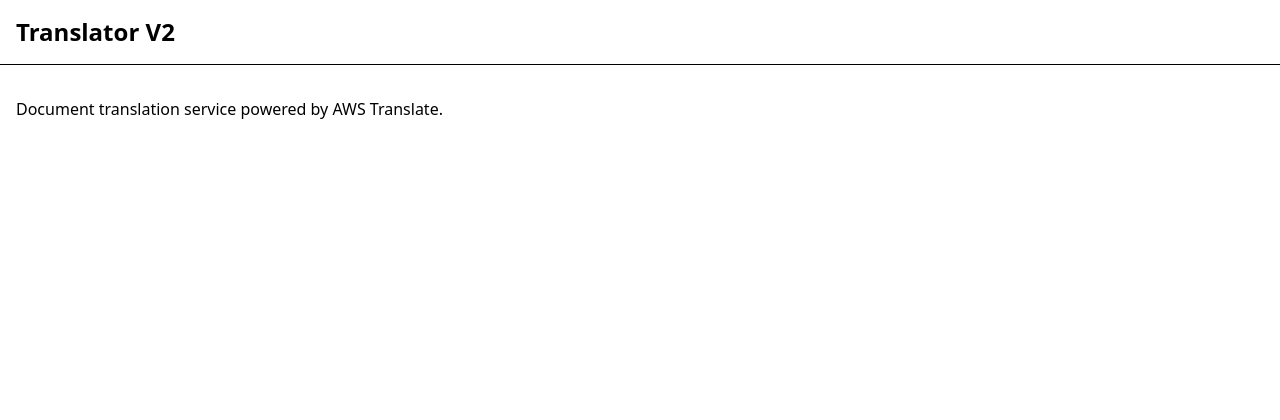
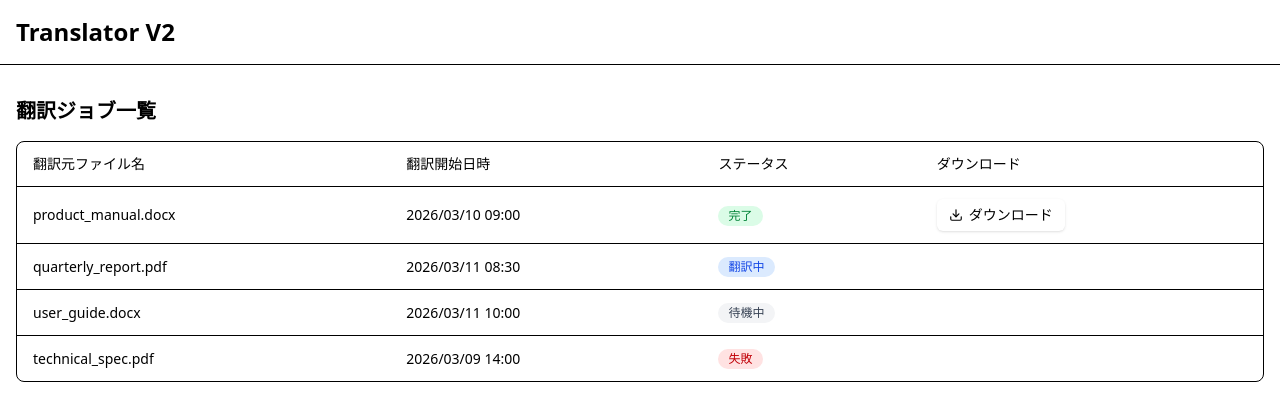
Before and after one commit to VOST-dev/renova-ppt-translator, a React (Vite) app in the folder frontend/: page / in a window 1280 px wide. Shown: the top 420 px of the page. Built offline with nearby package versions, Linux system fonts and the light colour scheme.

Commit message:
フロントエンドUIをモックで実装

```diff
--- a/frontend/src/App.tsx
+++ b/frontend/src/App.tsx
@@ -1,3 +1,5 @@
+import { TranslationListPage } from "./pages/TranslationListPage";
+
 function App() {
   return (
     <div className="min-h-screen bg-background text-foreground">
@@ -7,9 +9,7 @@
         </div>
       </header>
       <main className="container mx-auto px-4 py-8">
-        <p className="text-muted-foreground">
-          Document translation service powered by AWS Translate.
-        </p>
+        <TranslationListPage />
       </main>
     </div>
   );
--- /dev/null
+++ b/frontend/src/components/DownloadButton.tsx
@@ -0,0 +1,22 @@
+import { Download } from "lucide-react";
+import { useDownloadJob } from "../hooks/useDownloadJob";
+
+type Props = {
+  jobId: string;
+};
+
+export function DownloadButton({ jobId }: Props) {
+  const { mutate, isPending } = useDownloadJob();
+
+  return (
+    <button
+      type="button"
+      onClick={() => mutate(jobId)}
+      disabled={isPending}
+      className="inline-flex items-center gap-1.5 rounded-md bg-primary px-3 py-1.5 text-sm font-medium text-primary-foreground shadow-sm hover:bg-primary/90 disabled:cursor-not-allowed disabled:opacity-50"
+    >
+      <Download className="size-3.5" />
+      {isPending ? "取得中..." : "ダウンロード"}
+    </button>
+  );
+}
--- /dev/null
+++ b/frontend/src/components/TranslationStatusBadge.tsx
@@ -0,0 +1,35 @@
+import type { Job } from "../lib/api";
+
+type Props = {
+  status: Job["status"];
+};
+
+const STATUS_CONFIG: Record<Job["status"], { label: string; className: string }> = {
+  SUBMITTED: {
+    label: "待機中",
+    className: "bg-gray-100 text-gray-700",
+  },
+  IN_PROGRESS: {
+    label: "翻訳中",
+    className: "bg-blue-100 text-blue-700",
+  },
+  COMPLETED: {
+    label: "完了",
+    className: "bg-green-100 text-green-700",
+  },
+  FAILED: {
+    label: "失敗",
+    className: "bg-red-100 text-red-700",
+  },
+};
+
+export function TranslationStatusBadge({ status }: Props) {
+  const { label, className } = STATUS_CONFIG[status];
+  return (
+    <span
+      className={`inline-flex items-center rounded-full px-2.5 py-0.5 text-xs font-medium ${className}`}
+    >
+      {label}
+    </span>
+  );
+}
--- /dev/null
+++ b/frontend/src/components/TranslationTable.tsx
@@ -0,0 +1,48 @@
+import type { Job } from "../lib/api";
+import { DownloadButton } from "./DownloadButton";
+import { TranslationStatusBadge } from "./TranslationStatusBadge";
+
+type Props = {
+  jobs: Job[];
+};
+
+function formatDate(iso: string): string {
+  return new Date(iso).toLocaleString("ja-JP", {
+    year: "numeric",
+    month: "2-digit",
+    day: "2-digit",
+    hour: "2-digit",
+    minute: "2-digit",
+  });
+}
+
+export function TranslationTable({ jobs }: Props) {
+  return (
+    <div className="overflow-x-auto rounded-lg border">
+      <table className="w-full text-sm">
+        <thead>
+          <tr className="border-b bg-muted/50 text-left">
+            <th className="px-4 py-3 font-medium text-muted-foreground">翻訳元ファイル名</th>
+            <th className="px-4 py-3 font-medium text-muted-foreground">翻訳開始日時</th>
+            <th className="px-4 py-3 font-medium text-muted-foreground">ステータス</th>
+            <th className="px-4 py-3 font-medium text-muted-foreground">ダウンロード</th>
+          </tr>
+        </thead>
+        <tbody>
+          {jobs.map((job) => (
+            <tr key={job.jobId} className="border-b last:border-0 hover:bg-muted/30">
+              <td className="px-4 py-3 font-medium">{job.fileName}</td>
+              <td className="px-4 py-3 text-muted-foreground">{formatDate(job.createdAt)}</td>
+              <td className="px-4 py-3">
+                <TranslationStatusBadge status={job.status} />
+              </td>
+              <td className="px-4 py-3">
+                {job.status === "COMPLETED" ? <DownloadButton jobId={job.jobId} /> : null}
+              </td>
+            </tr>
+          ))}
+        </tbody>
+      </table>
+    </div>
+  );
+}
--- /dev/null
+++ b/frontend/src/hooks/useDownloadJob.ts
@@ -0,0 +1,11 @@
+import { useMutation } from "@tanstack/react-query";
+import { fetchDownloadUrl } from "../lib/api";
+
+export function useDownloadJob() {
+  return useMutation({
+    mutationFn: (jobId: string) => fetchDownloadUrl(jobId),
+    onSuccess: ({ downloadUrl }) => {
+      window.open(downloadUrl, "_blank", "noopener,noreferrer");
+    },
+  });
+}
--- /dev/null
+++ b/frontend/src/hooks/useJobs.ts
@@ -0,0 +1,10 @@
+import { useQuery } from "@tanstack/react-query";
+import { fetchJobs } from "../lib/api";
+import { jobKeys } from "../lib/queryKeys";
+
+export function useJobs() {
+  return useQuery({
+    queryKey: jobKeys.list(),
+    queryFn: fetchJobs,
+  });
+}
--- /dev/null
+++ b/frontend/src/lib/api.ts
@@ -0,0 +1,61 @@
+export interface Job {
+  jobId: string;
+  status: "SUBMITTED" | "IN_PROGRESS" | "COMPLETED" | "FAILED";
+  sourceLanguage: string;
+  targetLanguage: string;
+  fileName: string;
+  createdAt: string; // ISO 8601
+  updatedAt?: string; // ISO 8601
+}
+
+// Mock data
+const MOCK_JOBS: Job[] = [
+  {
+    jobId: "job-001",
+    status: "COMPLETED",
+    sourceLanguage: "en",
+    targetLanguage: "ja",
+    fileName: "product_manual.docx",
+    createdAt: "2026-03-10T09:00:00Z",
+    updatedAt: "2026-03-10T09:15:00Z",
+  },
+  {
+    jobId: "job-002",
+    status: "IN_PROGRESS",
+    sourceLanguage: "ja",
+    targetLanguage: "en",
+    fileName: "quarterly_report.pdf",
+    createdAt: "2026-03-11T08:30:00Z",
+  },
+  {
+    jobId: "job-003",
+    status: "SUBMITTED",
+    sourceLanguage: "en",
+    targetLanguage: "fr",
+    fileName: "user_guide.docx",
+    createdAt: "2026-03-11T10:00:00Z",
+  },
+  {
+    jobId: "job-004",
+    status: "FAILED",
+    sourceLanguage: "de",
+    targetLanguage: "ja",
+    fileName: "technical_spec.pdf",
+    createdAt: "2026-03-09T14:00:00Z",
+    updatedAt: "2026-03-09T14:05:00Z",
+  },
+];
+
+export async function fetchJobs(): Promise<{ jobs: Job[]; total: number }> {
+  // Mock: simulate network delay
+  await new Promise((resolve) => setTimeout(resolve, 600));
+  return { jobs: MOCK_JOBS, total: MOCK_JOBS.length };
+}
+
+export async function fetchDownloadUrl(jobId: string): Promise<{ downloadUrl: string }> {
+  await new Promise((resolve) => setTimeout(resolve, 400));
+  // Mock: return a fake presigned URL
+  return {
+    downloadUrl: `https://example-bucket.s3.amazonaws.com/translations/${jobId}/result.docx?X-Amz-Signature=mock`,
+  };
+}
--- /dev/null
+++ b/frontend/src/lib/queryKeys.ts
@@ -0,0 +1,5 @@
+export const jobKeys = {
+  all: ["jobs"] as const,
+  list: () => [...jobKeys.all, "list"] as const,
+  detail: (id: string) => [...jobKeys.all, "detail", id] as const,
+};
--- /dev/null
+++ b/frontend/src/pages/TranslationListPage.tsx
@@ -0,0 +1,32 @@
+import { Loader2 } from "lucide-react";
+import { TranslationTable } from "../components/TranslationTable";
+import { useJobs } from "../hooks/useJobs";
+
+export function TranslationListPage() {
+  const { data, isPending, isError } = useJobs();
+
+  return (
+    <section>
+      <h2 className="mb-4 text-xl font-semibold">翻訳ジョブ一覧</h2>
+
+      {isPending && (
+        <div className="flex items-center justify-center py-16 text-muted-foreground">
+          <Loader2 className="mr-2 size-5 animate-spin" />
+          <span>読み込み中...</span>
+        </div>
+      )}
+
+      {isError && (
+        <p className="py-8 text-center text-sm text-red-600">
+          データの取得に失敗しました。時間をおいて再度お試しください。
+        </p>
+      )}
+
+      {data && data.jobs.length === 0 && (
+        <p className="py-8 text-center text-sm text-muted-foreground">翻訳ジョブがありません</p>
+      )}
+
+      {data && data.jobs.length > 0 && <TranslationTable jobs={data.jobs} />}
+    </section>
+  );
+}
--- a/package.json
+++ b/package.json
@@ -3,6 +3,7 @@
   "version": "0.0.1",
   "private": true,
   "scripts": {
+    "dev": "concurrently -n frontend,backend -c blue,green 'pnpm run dev:frontend' 'pnpm run dev:backend'",
     "dev:frontend": "pnpm --filter frontend dev",
     "dev:backend": "pnpm --filter backend dev",
     "build:frontend": "pnpm --filter frontend build",
@@ -15,6 +16,7 @@
   },
   "devDependencies": {
     "@biomejs/biome": "^2.4.6",
+    "concurrently": "^9.2.1",
     "lefthook": "^2.1.3",
     "typescript": "^5.0.0"
   },
```
Also changed, not shown: 3 other files (tests, documents, lock files or other folders).
